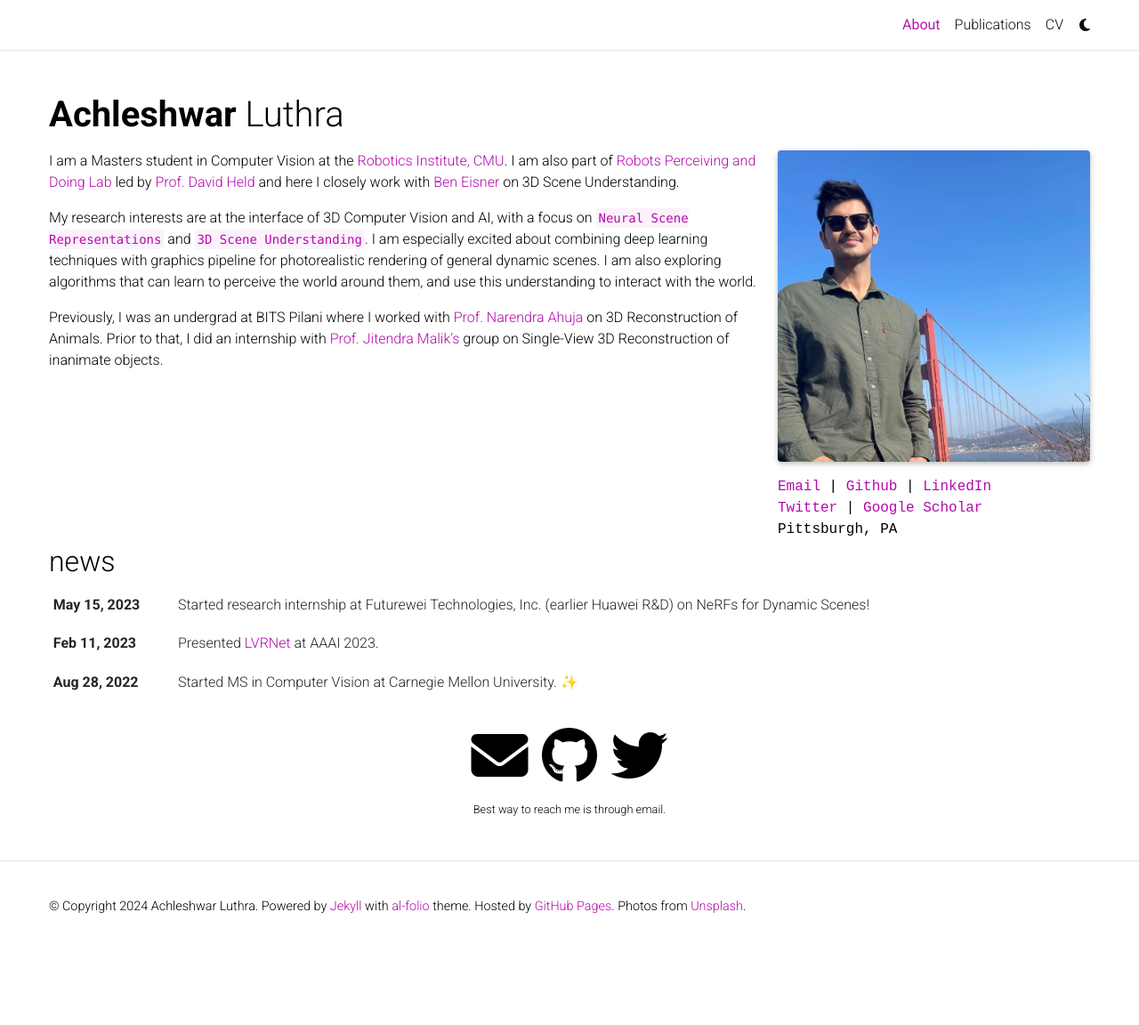
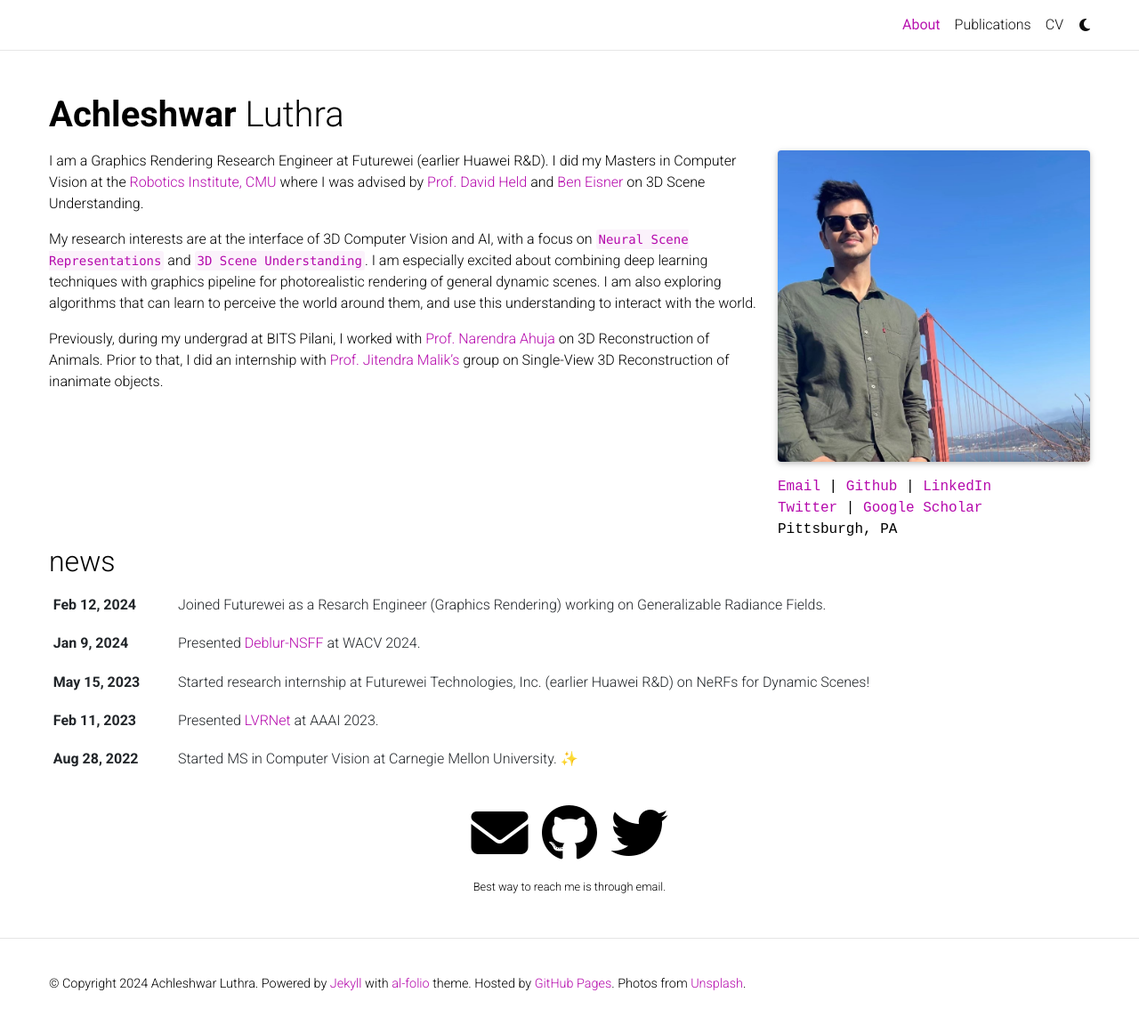
Before and after one commit to Achleshwar/Achleshwar.github.io, a Jekyll site: the page built from _pages/about.md, in a window 1280 px wide and 1156 px high. Shown: the top 1152 px of the window at 89% size. Built offline with Jekyll 4.4.1, drawn with Linux system fonts in a browser that asks for light colours; full-size pictures stand in for the smaller copies a plugin makes; emoji names are drawn with the system emoji font; comment, search, counter and statistics services are not loaded; a style sheet for code colours, icons or effects is not loaded.

Commit message:
update 2024

```diff
--- a/_data/cv.yml
+++ b/_data/cv.yml
@@ -21,6 +21,12 @@
 - title: Experience
   type: time_table
   contents:
+    - title: Research Engineer, Graphics Rendering
+      institution: Futurewei Technologies Inc. (Huawei R&D), Santa Clara, CA, USA
+      year: Feb 2024 - Present
+      description:
+        - Building a CUDA-based Path Tracer in Python and Triton
+        - Also, exploring generalized neural radiance fields for 3D Scene Understanding
     - title: Graphics Research Intern
       institution: Futurewei Technologies Inc. (Huawei R&D), Santa Clara, CA, USA
       year: May - August, 2023
--- a/_pages/about.md
+++ b/_pages/about.md
@@ -19,8 +19,8 @@
 social: true  # includes social icons at the bottom of the page
 ---
 
-I am a Masters student in Computer Vision at the [Robotics Institute, CMU](https://www.ri.cmu.edu/). I am also part of [Robots Perceiving and Doing Lab](https://r-pad.github.io/) led by [Prof. David Held](https://davheld.github.io/) and here I closely work with [Ben Eisner](https://beisner.me/) on 3D Scene Understanding.
+I am a Graphics Rendering Research Engineer at Futurewei (earlier Huawei R&D). I did my Masters in Computer Vision at the [Robotics Institute, CMU](https://www.ri.cmu.edu/) where I was advised by [Prof. David Held](https://davheld.github.io/) and [Ben Eisner](https://beisner.me/) on 3D Scene Understanding.
 
 My research interests are at the interface of 3D Computer Vision and AI, with a focus on `Neural Scene Representations` and `3D Scene Understanding`. I am especially excited about combining deep learning techniques with graphics pipeline for photorealistic rendering of general dynamic scenes. I am also exploring algorithms that can learn to perceive the world around them, and use this understanding to interact with the world.
 
-Previously, I was an undergrad at BITS Pilani where I worked with [Prof. Narendra Ahuja](https://vision.ai.illinois.edu/ahuja.html) on 3D Reconstruction of Animals. Prior to that, I did an internship with [Prof. Jitendra Malik's](https://people.eecs.berkeley.edu/~malik/) group on Single-View 3D Reconstruction of inanimate objects.
+Previously, during my undergrad at BITS Pilani, I worked with [Prof. Narendra Ahuja](https://vision.ai.illinois.edu/ahuja.html) on 3D Reconstruction of Animals. Prior to that, I did an internship with [Prof. Jitendra Malik's](https://people.eecs.berkeley.edu/~malik/) group on Single-View 3D Reconstruction of inanimate objects.
```
Also changed, not shown: _news/announcement_1.md (+1 -1 lines), _news/announcement_4.md (added, +8 -0 lines), _news/announcement_5.md (added, +8 -0 lines).
